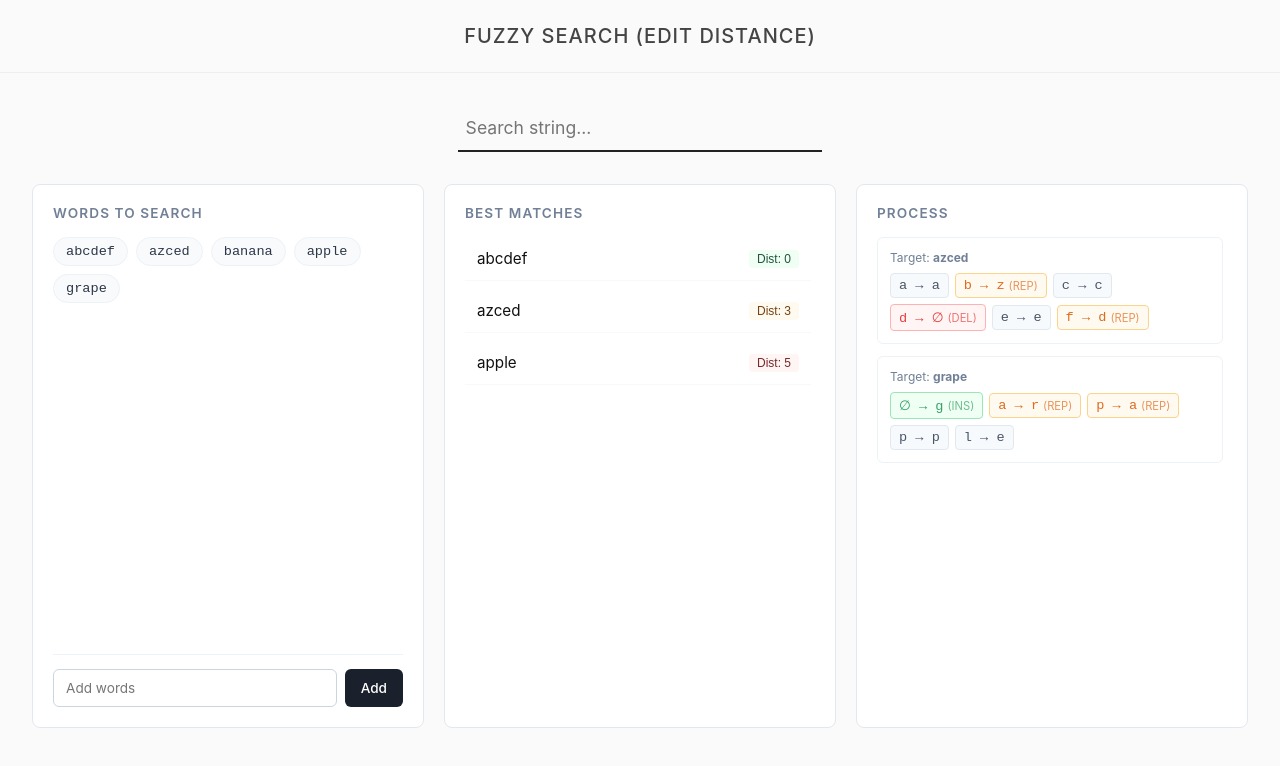
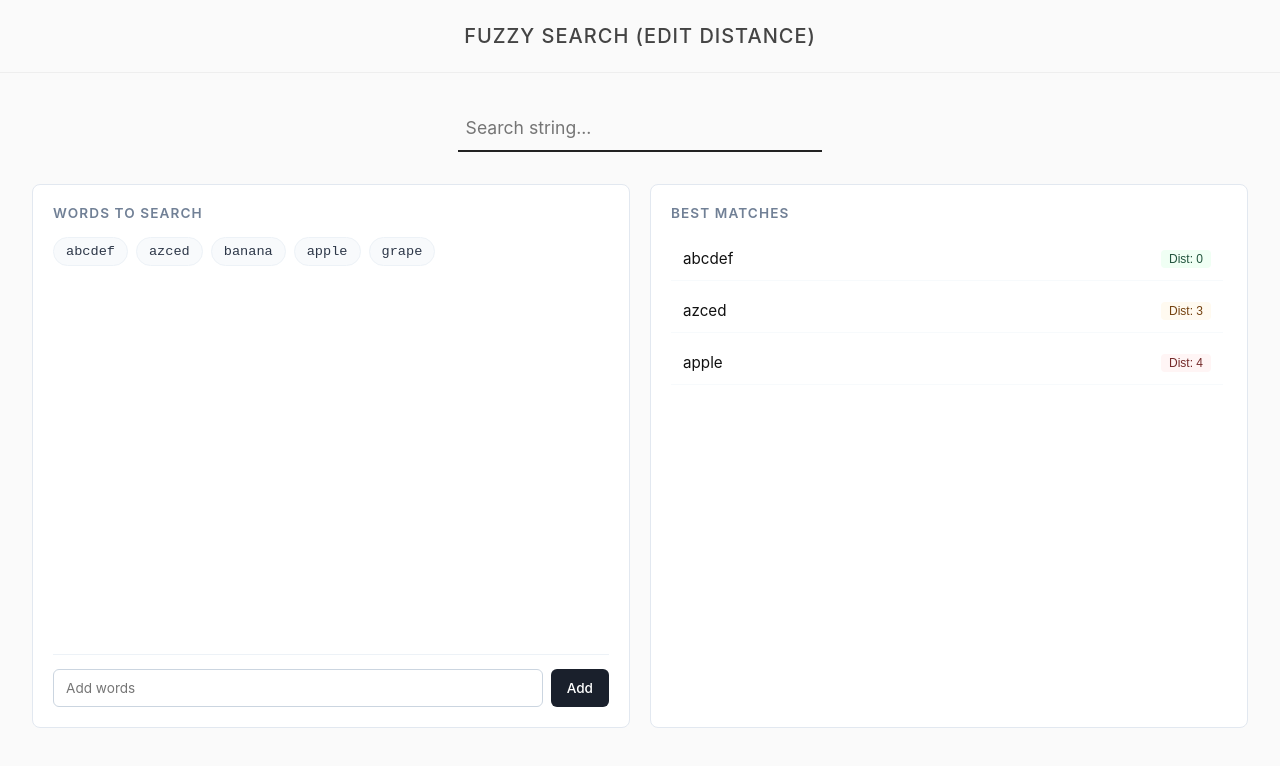
Before and after one commit to holasoymas/fuzzy-search, a plain HTML site: page index.html in a window 1280 px wide. Drawn offline with Linux system fonts and the light colour scheme.

Commit message:
removed right part

```diff
--- a/index.html
+++ b/index.html
@@ -1,5 +1,6 @@
 <!DOCTYPE html>
 <html lang="en">
+
 <head>
   <meta charset="UTF-8">
   <meta name="viewport" content="width=device-width, initial-scale=1.0">
@@ -7,6 +8,7 @@
   <link rel="stylesheet" href="style.css">
   <title>Edit distance</title>
 </head>
+
 <body>
   <header>
     <h1 id="header">Fuzzy Search (Edit distance)</h1>
@@ -48,41 +50,13 @@
         </div>
         <div class="match-row">
           <span class="word">apple</span>
-                    <span class="badge error">Dist: 5</span>
+          <span class="badge error">Dist: 4</span>
         </div>
       </div>
     </div>
 
-        <!-- RIGHT PANEL: Horizontal Transformation Process Visualizer -->
-        <div class="right">
-            <h2>Process</h2>
-            <div class="process-list scrollable-zone">
-                <!-- Example Block: abcdef -> azced -->
-                <div class="process-card">
-                    <div class="process-meta">Target: <strong>azced</strong></div>
-                    <div class="horizontal-steps">
-                        <span class="step-node match">a &rarr; a</span>
-                        <span class="step-node rep">b &rarr; z <small>(rep)</small></span>
-                        <span class="step-node match">c &rarr; c</span>
-                        <span class="step-node del">d &rarr; &empty; <small>(del)</small></span>
-                        <span class="step-node match">e &rarr; e</span>
-                        <span class="step-node rep">f &rarr; d <small>(rep)</small></span>
-                    </div>
-                </div>
-
-                <!-- Example Block 2: apple -> grape -->
-                <div class="process-card">
-                    <div class="process-meta">Target: <strong>grape</strong></div>
-                    <div class="horizontal-steps">
-                        <span class="step-node ins">&empty; &rarr; g <small>(ins)</small></span>
-                        <span class="step-node rep">a &rarr; r <small>(rep)</small></span>
-                        <span class="step-node rep">p &rarr; a <small>(rep)</small></span>
-                        <span class="step-node match">p &rarr; p</span>
-                        <span class="step-node match">l &rarr; e</span>
-                    </div>
-                </div>
-            </div>
     </div>
   </div>
 </body>
+
 </html>
```
Lines whose indentation alone changed are shown as unchanged.
